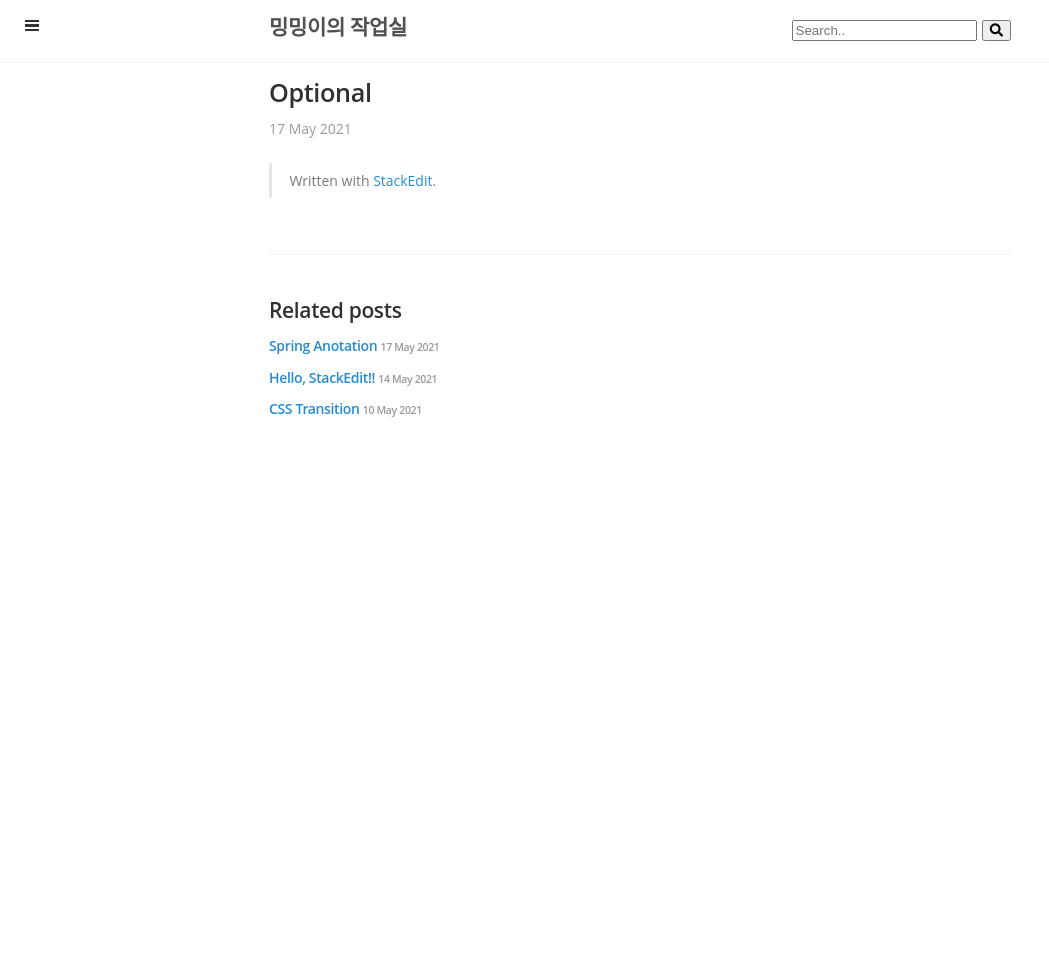
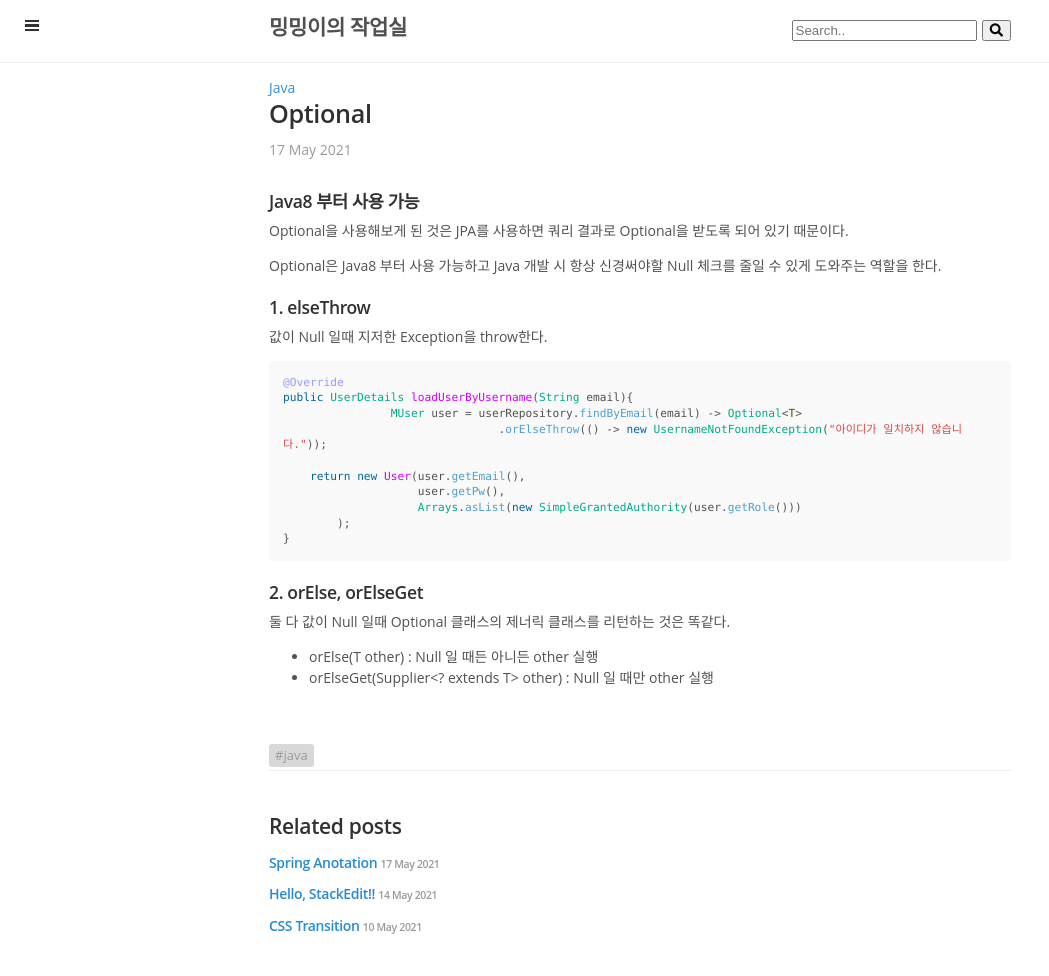
Before and after one commit to mingportal0/mingportal0.github.io, a Jekyll site: the page built from _posts/2021-05-17-optional.md, in a window 1280 px wide. Shown: the whole page, without its empty margins (0-1049 px from the left). Built offline with Jekyll 4.4.1, drawn with Linux system fonts in a browser that asks for light colours; nearby versions of some CDN libraries; our own code applies the rules of GitHub Pages for plain Markdown files; comment, search, counter and statistics services are not loaded; before the commit the page ends 900 px from its top, so only the background shows below that.

Commit message:
_posts/2021-05-17-optional.md updated from https://stackedit.io/

````diff
--- a/_posts/2021-05-17-optional.md
+++ b/_posts/2021-05-17-optional.md
@@ -1,7 +1,50 @@
+---
+title: "Optional"
+layout: post
+date: 2021-05-17
+categories: java
+tags: [java]
+comment: yes
+
+---
 
 
 
-> Written with [StackEdit](https://stackedit.io/).
+### Java8 부터 사용 가능
+
+Optional을 사용해보게 된 것은 JPA를 사용하면 쿼리 결과로 Optional을 받도록 되어 있기 때문이다.
+
+Optional은 Java8 부터 사용 가능하고 Java 개발 시 항상 신경써야할 Null 체크를 줄일 수 있게 도와주는 역할을 한다.
+
+
+
+### 1. elseThrow
+
+값이 Null 일때 지저한 Exception을 throw한다.
+
+```java
+@Override
+public UserDetails loadUserByUsername(String email){
+		MUser user = userRepository.findByEmail(email) -> Optional<T>
+				.orElseThrow(() -> new UsernameNotFoundException("아이디가 일치하지 않습니다."));
+
+    return new User(user.getEmail(),
+                    user.getPw(),
+                    Arrays.asList(new SimpleGrantedAuthority(user.getRole()))
+	);
+}
+```
+
+
+
+### 2. orElse,  orElseGet
+
+둘 다 값이 Null 일때 Optional 클래스의 제너릭 클래스를 리턴하는 것은 똑같다.
+
++ orElse(T other)  : Null 일 때든 아니든 other 실행
++ orElseGet(Supplier<? extends T> other)  : Null 일 때만 other 실행
+
+
 <!--stackedit_data:
-eyJoaXN0b3J5IjpbNzMwOTk4MTE2XX0=
+eyJoaXN0b3J5IjpbOTMzNTA2OTAzLDczMDk5ODExNl19
 -->
````
